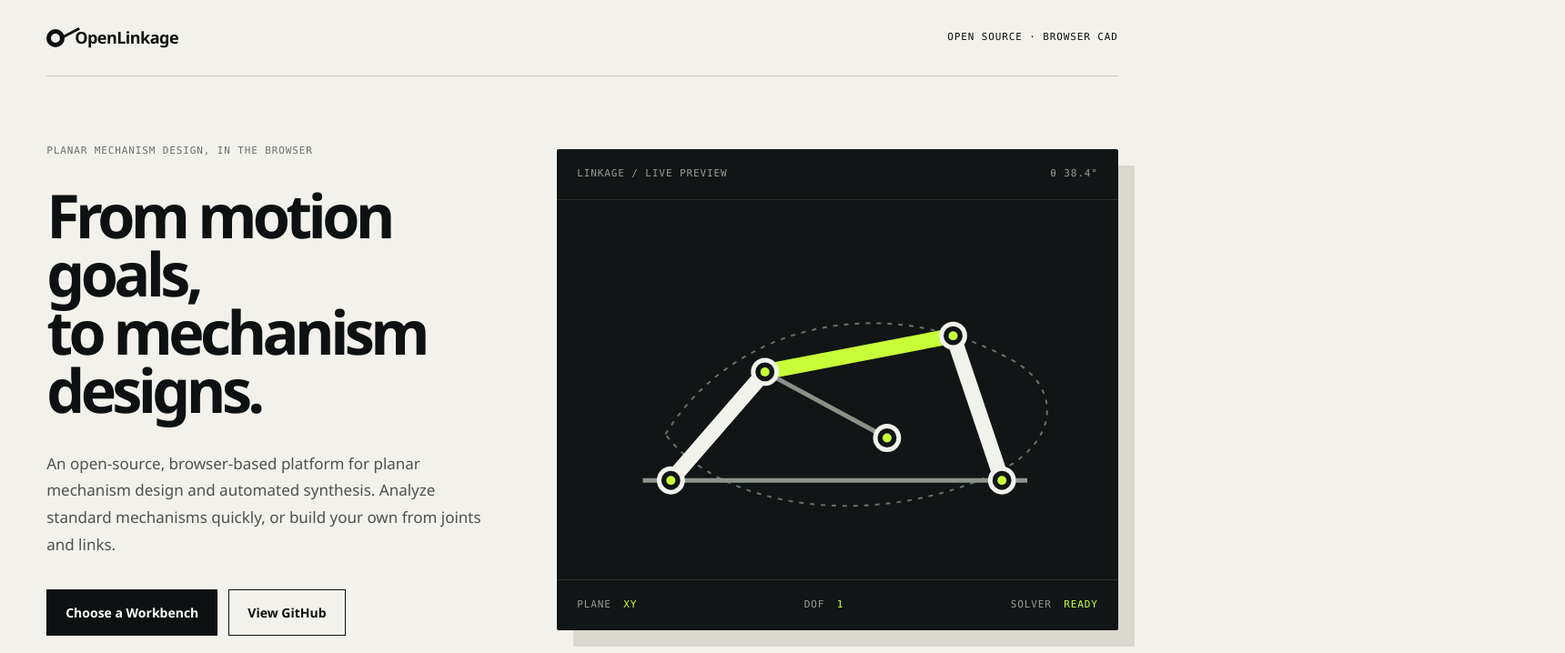
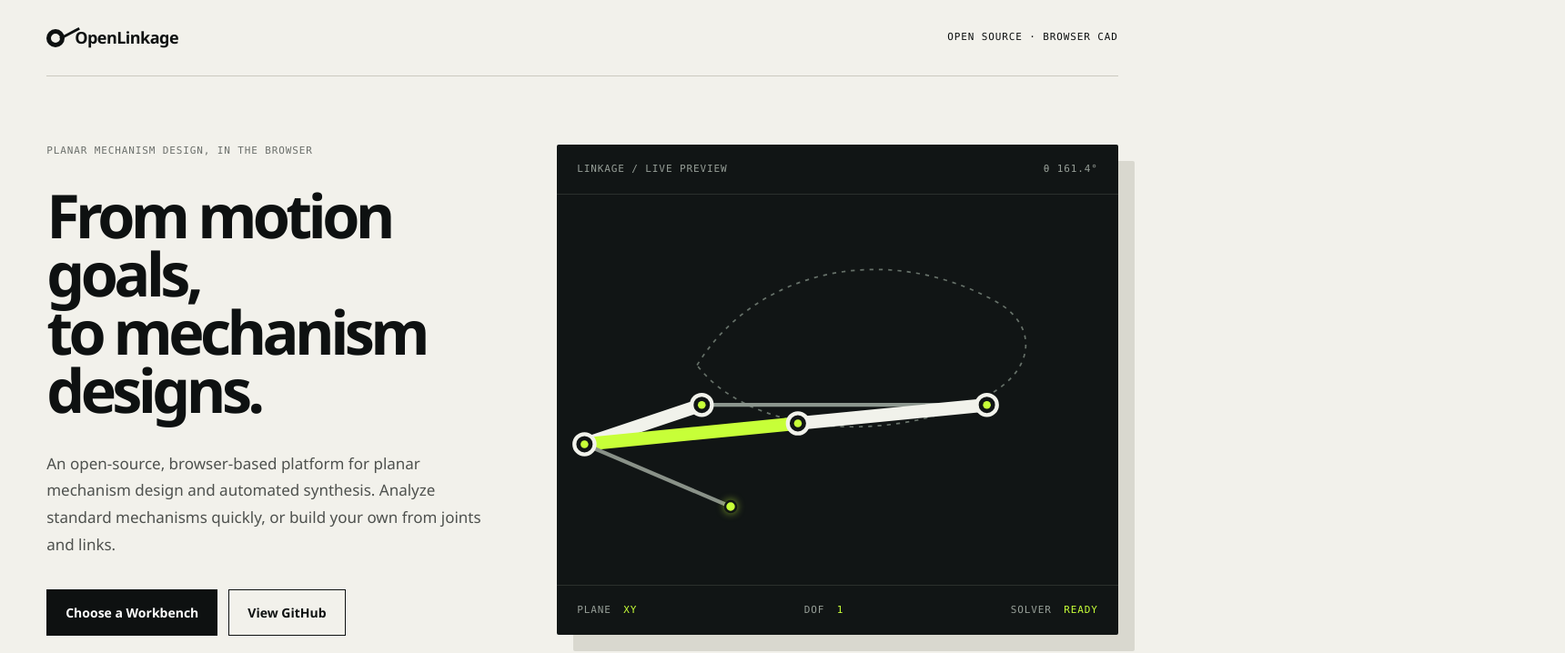
Before and after one commit to tutao0123/open-linkage, a Next.js app: page /en in a window 1280 px wide. Shown: the top 718 px of the page at 91% size, 1720 px wide, since content can reach past the window. Built offline with nearby package versions, Linux system fonts and the light colour scheme.

Commit message:
为首页添加四杆机构动效

```diff
--- a/src/app/globals.css
+++ b/src/app/globals.css
@@ -37,13 +37,14 @@ a { color:inherit; text-decoration:none; }
 .mechanism-card .coupler { stroke:#899188; stroke-width:5; }
 .mechanism-card .joint-ring { fill:#111515; stroke:#f1f2eb; stroke-width:5; }
 .mechanism-card .joint { fill:var(--acid); }
+.mechanism-card .trace-point { fill:var(--acid); stroke:#111515; stroke-width:3; filter:drop-shadow(0 0 5px rgb(199 255 56 / 60%)); }
 .workbenches { padding:110px 0 120px; }
 .section-title { display:flex; justify-content:space-between; gap:40px; align-items:end; margin-bottom:55px; }
 .section-title>div>p { margin:0 0 12px; color:var(--muted); }
 .section-title h2 { margin:0; font-size:clamp(35px,4vw,58px); letter-spacing:-.055em; }
 .section-note { max-width:320px; margin:0; color:var(--muted); line-height:1.6; }
-.workbench-grid { display:grid; grid-template-columns:repeat(5,1fr); border-top:1px solid var(--ink); }
-.workbench-card { min-height:420px; padding:25px 34px 30px 0; display:flex; flex-direction:column; border-bottom:1px solid var(--line); }
+.workbench-grid { display:grid; grid-template-columns:repeat(5,minmax(0,1fr)); border-top:1px solid var(--ink); }
+.workbench-card { min-width:0; min-height:420px; padding:25px 34px 30px 0; display:flex; flex-direction:column; border-bottom:1px solid var(--line); }
 .workbench-card+.workbench-card { padding-left:34px; border-left:1px solid var(--line); }
 .workbench-meta { display:flex; justify-content:space-between; color:var(--muted); }
 .workbench-card h3 { margin:72px 0 15px; font-size:27px; letter-spacing:-.04em; }
--- a/src/components/home-page.tsx
+++ b/src/components/home-page.tsx
@@ -1,5 +1,6 @@
 import Link from "next/link";
 
+import { MechanismPreview } from "@/components/mechanism-preview";
 import { localizeReactTree, type Language } from "@/lib/i18n";
 
 const workbenches = [
@@ -75,21 +76,7 @@ export function HomePage({ language }: { language: Language }) {
           </div>
         </div>
 
-        <div className="mechanism-card" aria-label="平面连杆机构概念示意">
-          <div className="card-head"><span>LINKAGE / LIVE PREVIEW</span><span>θ 38.4°</span></div>
-          <svg viewBox="0 0 620 420" role="img" aria-label="运动中的四杆机构">
-            <path className="trajectory" d="M120 259 C196 135 364 99 505 178 C559 209 555 269 485 302 C348 366 181 341 120 259Z" />
-            <line className="ground" x1="95" y1="310" x2="520" y2="310" />
-            <line className="link link-a" x1="126" y1="310" x2="230" y2="190" />
-            <line className="link link-b" x1="230" y1="190" x2="438" y2="150" />
-            <line className="link link-c" x1="438" y1="150" x2="492" y2="310" />
-            <line className="coupler" x1="230" y1="190" x2="365" y2="263" />
-            {[[126, 310], [230, 190], [438, 150], [492, 310], [365, 263]].map(([x, y]) => (
-              <g key={`${x}-${y}`}><circle className="joint-ring" cx={x} cy={y} r="13" /><circle className="joint" cx={x} cy={y} r="5" /></g>
-            ))}
-          </svg>
-          <div className="card-stats"><span>PLANE <b>XY</b></span><span>DOF <b>1</b></span><span>SOLVER <b>READY</b></span></div>
-        </div>
+        <MechanismPreview language={language} />
       </section>
 
       <section className="workbenches" id="workbenches">
--- /dev/null
+++ b/src/components/mechanism-preview.tsx
@@ -0,0 +1,109 @@
+"use client";
+
+import { useEffect, useState } from "react";
+
+import type { Language } from "@/lib/i18n";
+
+type Point = { x: number; y: number };
+
+type MechanismLayout = {
+  input: Point;
+  coupler: Point;
+  output: Point;
+  trace: Point;
+  phase: number;
+};
+
+const groundA = { x: 126, y: 310 };
+const groundB = { x: 492, y: 310 };
+const initialInput = { x: 230, y: 190 };
+const initialOutput = { x: 438, y: 150 };
+const crankLength = Math.hypot(initialInput.x - groundA.x, initialInput.y - groundA.y);
+const couplerLength = Math.hypot(initialOutput.x - initialInput.x, initialOutput.y - initialInput.y);
+const rockerLength = Math.hypot(groundB.x - initialOutput.x, groundB.y - initialOutput.y);
+const initialPhase = Math.atan2(initialInput.y - groundA.y, initialInput.x - groundA.x);
+
+function solveLayout(phase: number): MechanismLayout {
+  const input = {
+    x: groundA.x + crankLength * Math.cos(phase),
+    y: groundA.y + crankLength * Math.sin(phase),
+  };
+  const dx = groundB.x - input.x;
+  const dy = groundB.y - input.y;
+  const distance = Math.hypot(dx, dy);
+  const baseDistance = (couplerLength ** 2 - rockerLength ** 2 + distance ** 2) / (2 * distance);
+  const height = Math.sqrt(Math.max(0, couplerLength ** 2 - baseDistance ** 2));
+  const base = {
+    x: input.x + (baseDistance * dx) / distance,
+    y: input.y + (baseDistance * dy) / distance,
+  };
+  const perpendicular = { x: -dy / distance, y: dx / distance };
+  const upper = {
+    x: base.x - height * perpendicular.x,
+    y: base.y - height * perpendicular.y,
+  };
+  const lower = {
+    x: base.x + height * perpendicular.x,
+    y: base.y + height * perpendicular.y,
+  };
+  const output = upper.y < lower.y ? upper : lower;
+  const couplerVector = { x: output.x - input.x, y: output.y - input.y };
+  const couplerDistance = Math.hypot(couplerVector.x, couplerVector.y);
+  const normal = { x: -couplerVector.y / couplerDistance, y: couplerVector.x / couplerDistance };
+  const trace = {
+    x: input.x + couplerVector.x * 0.65 + normal.x * 98,
+    y: input.y + couplerVector.y * 0.65 + normal.y * 98,
+  };
+
+  return { input, coupler: output, output: groundB, trace, phase };
+}
+
+const initialLayout = solveLayout(initialPhase);
+
+function degrees(radians: number) {
+  return ((radians * 180) / Math.PI + 360) % 360;
+}
+
+export function MechanismPreview({ language }: { language: Language }) {
+  const [layout, setLayout] = useState(initialLayout);
+
+  useEffect(() => {
+    if (window.matchMedia("(prefers-reduced-motion: reduce)").matches) return;
+
+    let frame = 0;
+    const startedAt = performance.now();
+    const animate = (now: number) => {
+      const phase = initialPhase + ((now - startedAt) / 1000) * 0.72;
+      setLayout(solveLayout(phase));
+      frame = window.requestAnimationFrame(animate);
+    };
+    frame = window.requestAnimationFrame(animate);
+    return () => window.cancelAnimationFrame(frame);
+  }, []);
+
+  const labels = language === "zh"
+    ? { card: "平面连杆机构概念示意", image: "运动中的四杆机构" }
+    : { card: "Conceptual diagram of planar linkage mechanism", image: "Four-bar mechanism in motion" };
+
+  return (
+    <div className="mechanism-card" aria-label={labels.card}>
+      <div className="card-head"><span>LINKAGE / LIVE PREVIEW</span><span>θ {degrees(layout.phase).toFixed(1)}°</span></div>
+      <svg viewBox="-60 40 720 500" role="img" aria-label={labels.image}>
+        <path className="trajectory" d="M120 259 C196 135 364 99 505 178 C559 209 555 269 485 302 C348 366 181 341 120 259Z" />
+        <line className="ground" x1={groundA.x} y1={groundA.y} x2={groundB.x} y2={groundB.y} />
+        <line className="link link-a" x1={groundA.x} y1={groundA.y} x2={layout.input.x} y2={layout.input.y} />
+        <line className="link link-b" x1={layout.input.x} y1={layout.input.y} x2={layout.coupler.x} y2={layout.coupler.y} />
+        <line className="link link-c" x1={layout.coupler.x} y1={layout.coupler.y} x2={layout.output.x} y2={layout.output.y} />
+        <line className="coupler" x1={layout.input.x} y1={layout.input.y} x2={layout.trace.x} y2={layout.trace.y} />
+        {[groundA, layout.input, layout.coupler, groundB].map((point, index) => (
+          <g key={`${index}-${point.x.toFixed(2)}`}>
+            <circle className="joint-ring" cx={point.x} cy={point.y} r="13" />
+            <circle className="joint" cx={point.x} cy={point.y} r="5" />
+          </g>
+        ))}
+        <circle className="trace-point" cx={layout.trace.x} cy={layout.trace.y} r="7" />
+      </svg>
+      <div className="card-stats"><span>PLANE <b>XY</b></span><span>DOF <b>1</b></span><span>SOLVER <b>READY</b></span></div>
+    </div>
+  );
+}
```
